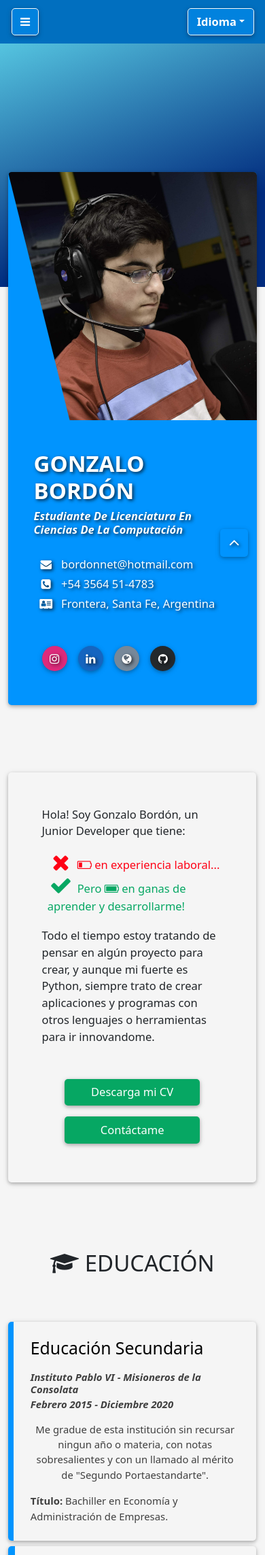
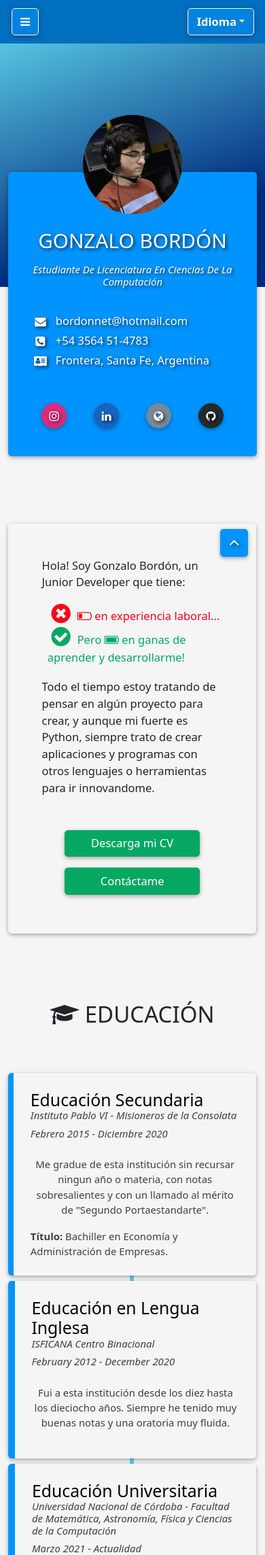
Before and after one commit to ChachoPacho/ChachoPacho.github.io, a PHP site: page / in a window 390 px wide. Shown: the top 2287 px of the page at 68% size. Run offline with PHP 8.4, Linux system fonts and the light colour scheme.

Commit message:
Fin Animaciones

```diff
--- a/assets/css/styles.css
+++ b/assets/css/styles.css
@@ -1,33 +1,67 @@
-@media (max-width: 576px) {
-    .section, .section-div {
+@media (max-width: 768px) {
+
+    .section,
+    .section-div {
         width: 100% !important;
     }
 
-    .profile-slant {
-        transform: translate(0px, 1px) !important;
+    .card-content {
+        padding: 1.5rem;
     }
+
+    #personal-card-information .card-head h4 {
+        font-size: 1.8rem !important;
+        text-align: center;
+    }
+
+    #personal-card-information .card-head h6 {
+        font-size: 0.9rem !important;
+        text-align: center;
+    }
+
+    #personal-card-information .card-content {
+        padding: 1rem !important;
+        padding-top: 5rem !important;
+    }
+
 }
 
-@media (min-width: 576px) {
-    .section, .section-div {
+@media (min-width: 768px) {
+
+    .section,
+    .section-div {
         width: 100%;
     }
 
-    .profile-slant {
-        transform: translate(0.25px, 1px) !important;
-    }
-
     #CopyRightContainer {
-        padding-top: 2rem !important;;
+        padding-top: 2rem !important;
+        ;
         padding-bottom: 1rem !important;
     }
 }
 
 @media (min-width: 992px) {
-    .section, .section-div {
+
+    .section,
+    .section-div {
         width: 75%;
     }
-    .profile-slant {
-        transform: translate(-1px, 0) !important;
+
+    .card-content h4 {
+        font-weight: 900;
+        margin: 1.14rem 0 0.912rem 0;
+        display: block;
+        margin-bottom: 0;
+    }
+
+    .card-content h6 {
+        font-weight: 900;
+        margin: 1.14rem 0 0.912rem 0;
+        display: block;
+        margin-bottom: 0;
+    }
+
+    .card-content {
+        padding: 1.5rem !important;
     }
 }
--- a/assets/css/styleslg.css
+++ b/assets/css/styleslg.css
@@ -109,6 +109,8 @@
     visibility: hidden;
     --animate-delay: 1s;
     --animate-duration: 2s;
+    position: relative;
+    z-index: 1;
 }
 
 /* Scroll */
@@ -121,6 +123,7 @@
     width: 2.5rem;
     height: 2.5rem;
     justify-content: center;
+    z-index: 10;
 }
 
 .scrollup {
@@ -198,30 +201,24 @@
     height: min-content;
 }
 
+.mobileProfile {
+    position: absolute;
+    top: 0;
+    width: 50%;
+    right: 0;
+    left: 0;
+    top: 20%;
+}
+
 .profile-slant {
     position: absolute;
     z-index: 1;
-    transform: translateX(-1px);
 }
 
 .personal-card {
     background-color: #0194fe;
     overflow: hidden;
     margin-top: -20vh !important;
-}
-
-.card-content h4 {
-    font-weight: 900;
-    margin: 1.14rem 0 0.912rem 0;
-    display: block;
-    margin-bottom: 0;
-}
-
-.card-content h6 {
-    font-weight: 900;
-    margin: 1.14rem 0 0.912rem 0;
-    display: block;
-    margin-bottom: 0;
 }
 
 .card-head {
@@ -232,6 +229,8 @@
     right: 0;
     width: 100%;
     height: 100%;
+    position: relative;
+    overflow: hidden!important;
 }
 
 /* Presentation Information */
@@ -266,8 +265,6 @@
     margin-bottom: 100px;
     display: flex;
     margin-bottom: 0!important;
-    position: relative;
-    z-index: 1;
     background-color: #f5f5f5;
 }
 
@@ -288,10 +285,6 @@
     color: black;
     font-size: 1.5rem;
     margin: 0;
-}
-
-.card-content {
-    padding: 1.5rem!important;
 }
 
 .time-line > div:last-child {
--- a/assets/js/animations.js
+++ b/assets/js/animations.js
@@ -15,9 +15,27 @@
         const element = visHide[index];
 
         if (this.window.screen.height >= element.getBoundingClientRect().y) {
-            element.classList.remove('animate__zoomOut');
-            element.classList.add('animate__animated', 'animate__zoomIn');
-            element.style.visibility = 'visible';
+            animateElement(element, 'zoomIn', element);
         }
     }
 })
+
+function animateElement(element, animation, special) {
+    if (animation == 'zoomIn') {
+        special.style.display = 'block';
+        element.classList.add('animate__zoomIn');
+        element.style.visibility = 'visible';
+    }
+    if (animation == 'zoomOut') {
+        element.classList.remove('animate__zoomIn');
+        element.classList.add('animate__zoomOut');
+
+        special.animate({opacity: 0}, 1000);
+
+        element.addEventListener('animationend', function ModalCloser() {
+            element.classList.remove('animate__zoomOut');
+            special.style.display = 'none';
+            element.removeEventListener('animationend', ModalCloser);
+        })
+    }
+}
--- a/assets/js/scripts.js
+++ b/assets/js/scripts.js
@@ -9,30 +9,26 @@
     emailer.setAttribute('href', `mailto:gbordonnet@gmail.com?subject=${form.get('name')} || ${form.get('email')}&body=<div style='width:100%; height:25px'>${form.get('subject')}</div> <div style='width:100%'>${form.get('msg')}</div>`);
 
     emailer.click();
+
+    wakeUpModal('contactModal')
 })
 
-window.onload = resizer;
-window.onresize = resizer;
-
-function resizer(params) {
-    slant_image();
-}
+window.onload = slant_image();
+window.onresize = slant_image();
 
 function slant_image() {
-    const profile_imgs = document.getElementsByClassName('img-responsive');
-    const profile_slants = document.getElementsByClassName('profile-slant');
+    const profile_img = document.getElementsByClassName('img-responsive')[0];
+    const profile_slant = document.getElementsByClassName('profile-slant')[0];
 
-    for (let index = 0; index < profile_imgs.length; index++) {
-        const profile_img = profile_imgs[index];
-        const profile_slant = profile_slants[index];
-
-        profile_slant.style = "border-right: " + profile_img.width / 4 + 'px solid transparent; border-bottom: ' + (profile_img.height + 1) + 'px solid #0194fe;';
-    }
+    profile_slant.style = "border-right: " + profile_img.width / 4 + 'px solid transparent; border-bottom: ' + (profile_img.height + 1) + 'px solid #0194fe;';
 };
 
 function wakeUpModal(id) {
-    let modal = document.getElementById(id);
-    modal.style.display = 'block';
+    animateElement($('#' + id + ' > div')[0], 'zoomIn', $('#' + id)[0]);
+}
+
+function goSleepModal(id) {
+    animateElement($('#' + id + ' > div')[0], 'zoomOut', $('#' + id)[0]);
 }
 
 var isMobile = {
--- a/index.html
+++ b/index.html
@@ -39,20 +39,19 @@
     </div>
     <div class="page-content d-flex">
         <div class="container mb-4">
-            <div class="section personal-card my-5 mb-sm-5">
+            <div class="animate__animated section personal-card my-5 mb-sm-5">
                 <div class="row">
-                    <div class="col-12 d-sm-none">
-                        <div class="profile container p-0">
-                            <div class="profile-slant"></div>
-                            <img src="../assets/media/images/me.jpg" class="img-responsive">
+                    <div class="col-12 col-md-8" id="personal-card-information">
+                        <div class="d-md-none mobileProfile mx-auto">
+                            <div class="profile container d-flex p-0">
+                                <img src="../assets/media/images/me.jpg" style="border-radius: 50%;" class="overflow-hidden w-75 mx-auto">
+                            </div>
                         </div>
-                    </div>
-                    <div class="col-12 col-sm-8" id="personal-card-information">
-                        <div class="card-content p-4">
+                        <div class="card-content">
                             <div class="row mx-auto">
                                 <div class="card-head">
-                                    <h4 class="text-uppercase left">Gonzalo Bordón</h4>
-                                    <h6 class="text-capitalize left mt-2 cTitles_personalCard"></h6>
+                                    <h4 class="text-uppercase w-100 left">Gonzalo Bordón</h4>
+                                    <h6 class="text-capitalize left w-100 mt-2 cTitles_personalCard"></h6>
                                 </div>
                             </div>
                             <div class="row mx-auto">
@@ -76,44 +75,44 @@
                                 </div>
                             </div>
                             <div class="row mx-auto">
-                                <div class="py-4">
+                                <div class="py-4 d-flex">
                                     <a href="https://www.instagram.com/gonzalo_bordon02/" target="_blank"
-                                        class="btn-floating color-ig">
+                                        class="btn-floating mx-auto mx-sm-3 color-ig">
                                         <i class="fa fa-instagram" aria-hidden="true"></i>
                                     </a>
                                     <a href="https://www.linkedin.com/in/gonzalobordon02" target="_blank"
-                                        class="btn-floating color-in">
+                                        class="btn-floating mx-auto mx-sm-3 color-in">
                                         <i class="fa fa-linkedin" aria-hidden="true"></i>
                                     </a>
                                     <a href="https://www.gonzalobordon.com.ar" target="_blank"
-                                        class="btn-floating color-wb">
+                                        class="btn-floating mx-auto mx-sm-3 color-wb">
                                         <i class="fa fa-globe" aria-hidden="true"></i>
                                     </a>
                                     <a href="https://www.github.com/chachopacho/" target="_blank"
-                                        class="btn-floating color-gh">
+                                        class="btn-floating mx-auto mx-sm-3 color-gh">
                                         <i class="fa fa-github" aria-hidden="true"></i>
                                     </a>
                                 </div>
                             </div>
                         </div>
                     </div>
-                    <div class="d-none d-sm-block col-sm-4 p-0">
+                    <div class="d-none d-md-block col-md-4 p-0">
                         <div class="profile container p-0">
-                            <div class="profile-slant"></div>
+                            <div class="profile-slant h-100"></div>
                             <img src="../assets/media/images/me.jpg" class="img-responsive">
                         </div>
                     </div>
                 </div>
             </div>
-            <div class="visHide section my-5 mb-sm-5 p-5 mt-6">
+            <div class="animate__animated visHide section my-5 mb-sm-5 p-5 mt-6">
                 <p class="cPersonalInfo_0"></p>
                 <ul class="fa-ul ms-2 ms-sm-3 ms-md-4 ms-lg-5">
                     <li style="color: #fe0115;">
-                        <span class="title"><i class="center fa fa-times fa-2x" style="width:1.2em;"></i></span>
+                        <span class="title"><i class="center fa fa-times-circle fa-2x" style="width:1.2em;"></i></span>
                         <span class="content align-text-bottom cPersonalInfo_1"></span>
                     </li>
                     <li style="color: #06A763;">
-                        <span class="title"><i class="center fa fa-check fa-2x" style="width:1.2em;"></i></span>
+                        <span class="title"><i class="center fa fa-check-circle fa-2x" style="width:1.2em;"></i></span>
                         <span class="content align-text-bottom cPersonalInfo_2"></span>
                     </li>
                 </ul>
@@ -127,14 +126,14 @@
                     </div>
                 </div>
             </div>
-            <div class="visHide section-div my-5 mb-sm-5 mt-6">
+            <div class="animate__animated visHide section-div my-5 mb-sm-5 mt-6">
                 <div class="row">
                     <h4 class="text-center cTitles_education"></h4>
                     <div class="time-line py-5" id="cEducation">
                     </div>
                 </div>
             </div>
-            <div class="visHide section-div my-5 mb-sm-5">
+            <div class="animate__animated visHide section-div my-5 mb-sm-5">
                 <div class="row">
                     <h4 class="text-center cTitles_skills"></h4>
                     <div class="section skills-card my-5">
@@ -142,17 +141,17 @@
                     </div>
                 </div>
             </div>
-            <div class="visHide section-div my-5 mb-sm-5">
+            <div class="animate__animated visHide section-div my-5 mb-sm-5">
                 <div class="row">
                     <h4 class="text-center cTitles_work"></h4>
                     <div class="time-line py-5" id="cWork"></div>
                 </div>
             </div>
-            <div class="visHide section-div my-5 mb-sm-5">
+            <div class="animate__animated visHide section-div my-5 mb-sm-5">
                 <h4 class="text-center cTitles_interest"></h4>
                 <div class="section w-100 my-5 overflow-hidden" id="cInterests"></div>
             </div>
-            <div class="visHide section-div my-5 mb-sm-5 mt-6">
+            <div class="animate__animated visHide section-div my-5 mb-sm-5 mt-6">
                 <h4 class="text-center cTitles_contact"></h4>
                 <div class="row my-5" id="cContact"></div>
             </div>
```
Also changed, not shown: content/content.js (+22 -2 lines), content/language.js (+40 -22 lines), theme.html (+0 -278 lines), assets/js/config.js (deleted).
